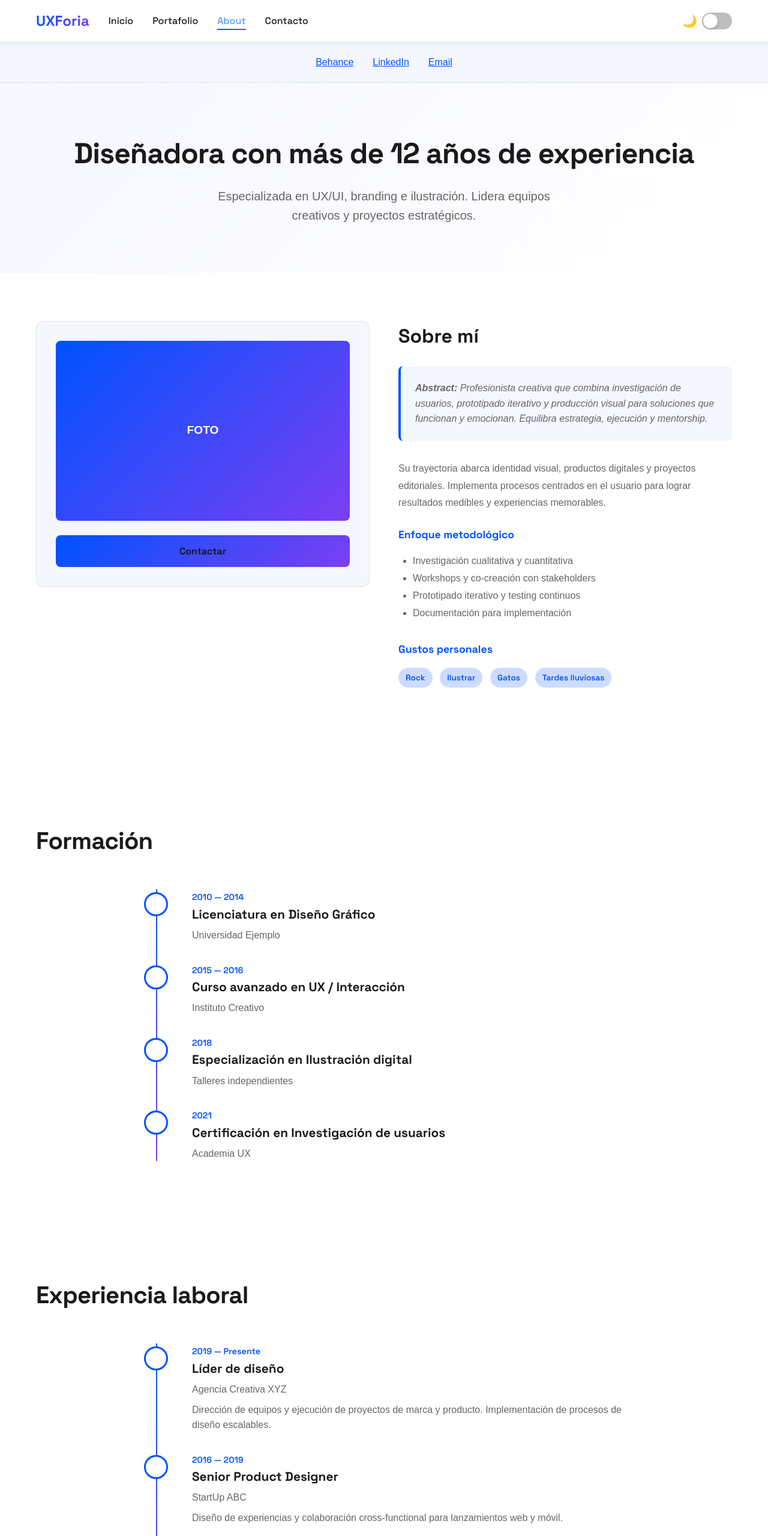
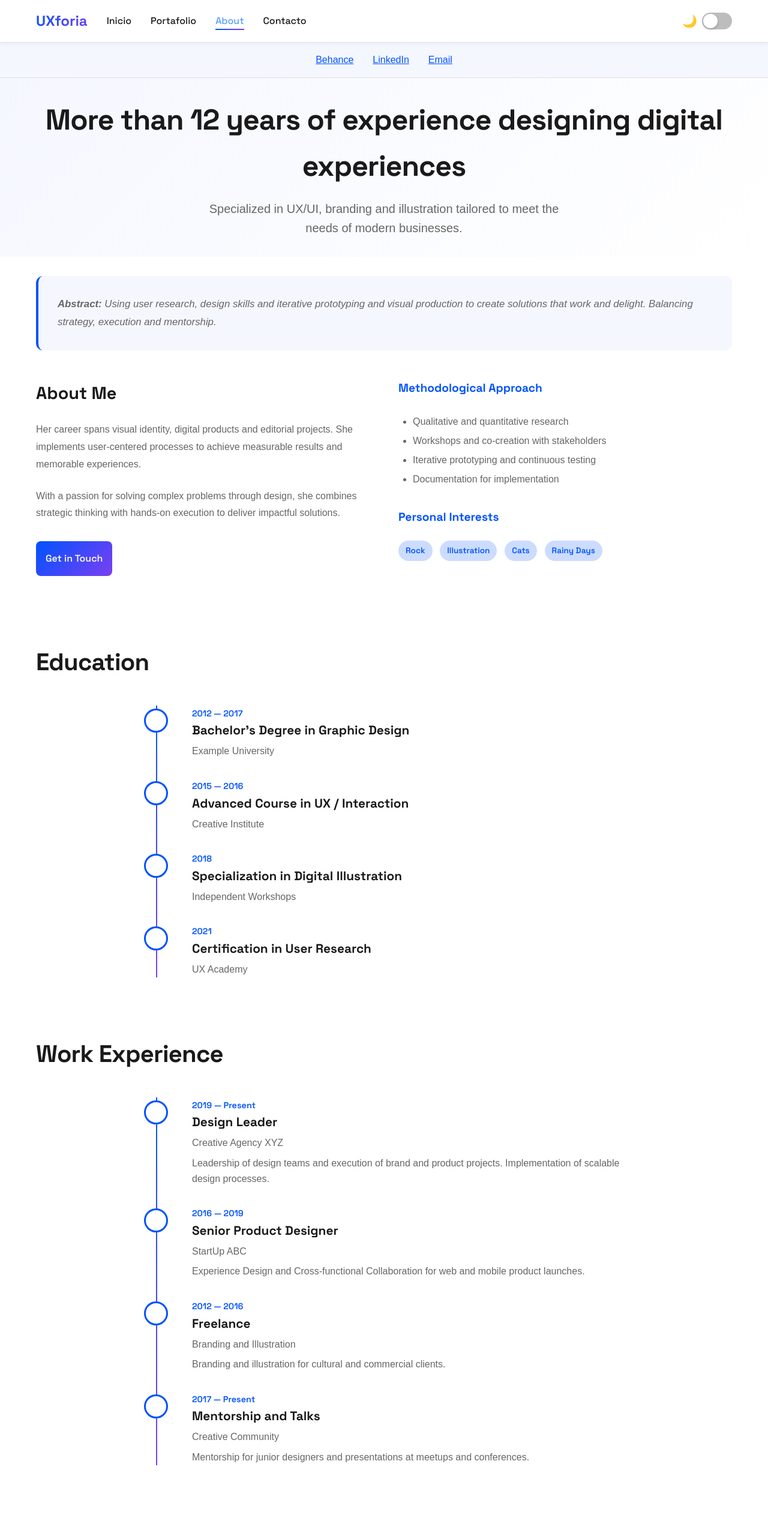
Before and after one commit to prismaticadiseno01-ux/mi-sitio, a plain HTML site: page about.html in a window 1280 px wide. Shown: the top 2560 px of the page at 60% size. Drawn offline with Linux system fonts and the light colour scheme; a web font is replaced by a local one.

Commit message:
git commit -m "Feat: Rediseñar página About con layout moderno sin foto placeholder
- Remover sección de foto placeholder anticuada
- Implementar layout limpio en dos columnas
- Mejorar jerarquía visual y espaciado
- Agregar abstract destacado en tarjeta
- Incluir metodología y intereses personales
- Mantener consistencia con estilos globales
- Agregar navegación y enlaces de contacto"

```diff
--- a/about.html
+++ b/about.html
@@ -3,7 +3,7 @@
 <head>
   <meta charset="utf-8" />
   <meta name="viewport" content="width=device-width,initial-scale=1" />
-  <title>About — Carolina Vargas</title>
+  <title>About — Diana Spencer</title>
   <link rel="stylesheet" href="styles.css">
 </head>
 <body>
@@ -11,7 +11,7 @@
   <nav class="navbar">
     <div class="container">
       <div class="navbar-left">
-        <a href="index.html" class="logo">UXForia</a>
+        <a href="index.html" class="logo">UXforia</a>
         <ul class="nav-links">
           <li><a href="index.html">Inicio</a></li>
           <li><a href="portfolio.html">Portafolio</a></li>
@@ -43,55 +43,54 @@
   <!-- ABOUT HERO -->
   <section class="about-hero">
     <div class="container">
-      <h1>Diseñadora con más de 12 años de experiencia</h1>
-      <p>Especializada en UX/UI, branding e ilustración. Lidera equipos creativos y proyectos estratégicos.</p>
+      <h1>More than 12 years of experience designing digital experiences</h1>
+      <p>Specialized in UX/UI, branding and illustration tailored to meet the needs of modern businesses.</p>
     </div>
   </section>
 
-  <!-- BIO & PHOTO SECTION -->
+  <!-- BIO SECTION -->
   <section class="bio">
     <div class="container">
-      <div style="display: grid; grid-template-columns: 1fr 1fr; gap: 3rem; align-items: start; margin-bottom: 4rem;">
-        <!-- PHOTO PLACEHOLDER -->
-        <div style="background: var(--bg-secondary); border: 1px solid var(--border-color); border-radius: 12px; padding: 2rem; text-align: center;">
-          <div style="width: 100%; height: 300px; background: linear-gradient(135deg, var(--primary-blue), var(--secondary-purple)); border-radius: 8px; display: flex; align-items: center; justify-content: center; color: white; font-weight: 700; font-size: 1.2rem; margin-bottom: 1.5rem;">
-            FOTO
-          </div>
-          <a href="mailto:contacto@ejemplo.com" class="cta-button" style="display: block; text-align: center;">Contactar</a>
-        </div>
-
-        <!-- BIO CONTENT -->
-        <div>
-          <h2 style="font-size: 2rem; margin-bottom: 1.5rem;">Sobre mí</h2>
-
-          <div style="background: var(--bg-secondary); padding: 1.5rem; border-radius: 8px; border-left: 4px solid var(--primary-blue); margin-bottom: 2rem;">
-            <p style="margin: 0; font-style: italic; color: var(--light-text);">
-              <strong>Abstract:</strong> Profesionista creativa que combina investigación de usuarios, prototipado iterativo y producción visual para soluciones que funcionan y emocionan. Equilibra estrategia, ejecución y mentorship.
+      <!-- ABSTRACT CARD -->
+      <div style="background: var(--bg-secondary); padding: 2rem; border-radius: 12px; border-left: 4px solid var(--primary-blue); margin-bottom: 3rem;">
+        <p style="margin: 0; font-style: italic; color: var(--light-text); font-size: 1.05rem; line-height: 1.8;">
+          <strong>Abstract:</strong> Using user research, design skills and iterative prototyping and visual production to create solutions that work and delight. Balancing strategy, execution and mentorship.
         </p>
       </div>
 
+      <!-- TWO COLUMN LAYOUT -->
+      <div style="display: grid; grid-template-columns: 1fr 1fr; gap: 3rem; margin-bottom: 3rem;">
+        <!-- LEFT COLUMN -->
+        <div>
+          <h2 style="font-size: 1.8rem; margin-bottom: 1.5rem; color: var(--dark-text);">About Me</h2>
+
           <p style="color: var(--light-text); line-height: 1.8; margin-bottom: 1.5rem;">
-            Su trayectoria abarca identidad visual, productos digitales y proyectos editoriales. Implementa procesos centrados en el usuario para lograr resultados medibles y experiencias memorables.
+            Her career spans visual identity, digital products and editorial projects. She implements user-centered processes to achieve measurable results and memorable experiences.
           </p>
 
-          <div style="margin-bottom: 2rem;">
-            <h3 style="color: var(--primary-blue); margin-bottom: 1rem; font-size: 1.1rem;">Enfoque metodológico</h3>
-            <ul style="color: var(--light-text); line-height: 1.8; padding-left: 1.5rem;">
-              <li>Investigación cualitativa y cuantitativa</li>
-              <li>Workshops y co-creación con stakeholders</li>
-              <li>Prototipado iterativo y testing continuos</li>
-              <li>Documentación para implementación</li>
-            </ul>
+          <p style="color: var(--light-text); line-height: 1.8; margin-bottom: 2rem;">
+            With a passion for solving complex problems through design, she combines strategic thinking with hands-on execution to deliver impactful solutions.
+          </p>
+
+          <a href="mailto:contacto@ejemplo.com" class="cta-button" style="display: inline-block;">Get in Touch</a>
         </div>
 
+        <!-- RIGHT COLUMN -->
         <div>
-            <h3 style="color: var(--primary-blue); margin-bottom: 1rem; font-size: 1.1rem;">Gustos personales</h3>
+          <h3 style="color: var(--primary-blue); margin-bottom: 1.5rem; font-size: 1.2rem;">Methodological Approach</h3>
+          <ul style="color: var(--light-text); line-height: 2; padding-left: 1.5rem; margin-bottom: 2rem;">
+            <li>Qualitative and quantitative research</li>
+            <li>Workshops and co-creation with stakeholders</li>
+            <li>Iterative prototyping and continuous testing</li>
+            <li>Documentation for implementation</li>
+          </ul>
+
+          <h3 style="color: var(--primary-blue); margin-bottom: 1.5rem; font-size: 1.2rem;">Personal Interests</h3>
           <div style="display: flex; gap: 0.8rem; flex-wrap: wrap;">
             <span class="project-type" style="background: rgba(0, 82, 255, 0.2); color: var(--primary-blue);">Rock</span>
-              <span class="project-type" style="background: rgba(0, 82, 255, 0.2); color: var(--primary-blue);">Ilustrar</span>
-              <span class="project-type" style="background: rgba(0, 82, 255, 0.2); color: var(--primary-blue);">Gatos</span>
-              <span class="project-type" style="background: rgba(0, 82, 255, 0.2); color: var(--primary-blue);">Tardes lluviosas</span>
-            </div>
+            <span class="project-type" style="background: rgba(0, 82, 255, 0.2); color: var(--primary-blue);">Illustration</span>
+            <span class="project-type" style="background: rgba(0, 82, 255, 0.2); color: var(--primary-blue);">Cats</span>
+            <span class="project-type" style="background: rgba(0, 82, 255, 0.2); color: var(--primary-blue);">Rainy Days</span>
           </div>
         </div>
       </div>
@@ -101,14 +100,14 @@
   <!-- EDUCATION SECTION -->
   <section class="education">
     <div class="container">
-      <h2>Formación</h2>
+      <h2>Education</h2>
       <div class="timeline">
         <div class="timeline-item">
           <div class="timeline-marker"></div>
           <div class="timeline-content">
-            <span class="year">2010 — 2014</span>
-            <h3>Licenciatura en Diseño Gráfico</h3>
-            <p>Universidad Ejemplo</p>
+            <span class="year">2012 — 2017</span>
+            <h3>Bachelor's Degree in Graphic Design</h3>
+            <p>Example University</p>
           </div>
         </div>
 
@@ -116,8 +115,8 @@
           <div class="timeline-marker"></div>
           <div class="timeline-content">
             <span class="year">2015 — 2016</span>
-            <h3>Curso avanzado en UX / Interacción</h3>
-            <p>Instituto Creativo</p>
+            <h3>Advanced Course in UX / Interaction</h3>
+            <p>Creative Institute</p>
           </div>
         </div>
 
@@ -125,8 +124,8 @@
           <div class="timeline-marker"></div>
           <div class="timeline-content">
             <span class="year">2018</span>
-            <h3>Especialización en Ilustración digital</h3>
-            <p>Talleres independientes</p>
+            <h3>Specialization in Digital Illustration</h3>
+            <p>Independent Workshops</p>
           </div>
         </div>
 
@@ -134,8 +133,8 @@
           <div class="timeline-marker"></div>
           <div class="timeline-content">
             <span class="year">2021</span>
-            <h3>Certificación en Investigación de usuarios</h3>
-            <p>Academia UX</p>
+            <h3>Certification in User Research</h3>
+            <p>UX Academy</p>
           </div>
         </div>
       </div>
@@ -145,15 +144,15 @@
   <!-- EXPERIENCE SECTION -->
   <section class="experience">
     <div class="container">
-      <h2>Experiencia laboral</h2>
+      <h2>Work Experience</h2>
       <div class="timeline">
         <div class="timeline-item">
           <div class="timeline-marker"></div>
           <div class="timeline-content">
-            <span class="year">2019 — Presente</span>
-            <h3>Líder de diseño</h3>
-            <p style="color: var(--light-text); margin-bottom: 0.5rem;">Agencia Creativa XYZ</p>
-            <p style="color: var(--light-text);">Dirección de equipos y ejecución de proyectos de marca y producto. Implementación de procesos de diseño escalables.</p>
+            <span class="year">2019 — Present</span>
+            <h3>Design Leader</h3>
+            <p style="color: var(--light-text); margin-bottom: 0.5rem;">Creative Agency XYZ</p>
+            <p style="color: var(--light-text);">Leadership of design teams and execution of brand and product projects. Implementation of scalable design processes.</p>
           </div>
         </div>
 
@@ -163,7 +162,7 @@
             <span class="year">2016 — 2019</span>
             <h3>Senior Product Designer</h3>
             <p style="color: var(--light-text); margin-bottom: 0.5rem;">StartUp ABC</p>
-            <p style="color: var(--light-text);">Diseño de experiencias y colaboración cross‑functional para lanzamientos web y móvil.</p>
+            <p style="color: var(--light-text);">Experience Design and Cross-functional Collaboration for web and mobile product launches.</p>
           </div>
         </div>
 
@@ -172,18 +171,18 @@
           <div class="timeline-content">
             <span class="year">2012 — 2016</span>
             <h3>Freelance</h3>
-            <p style="color: var(--light-text); margin-bottom: 0.5rem;">Proyectos diversos</p>
-            <p style="color: var(--light-text);">Branding, ilustración y diseño editorial para clientes culturales y comerciales.</p>
+            <p style="color: var(--light-text); margin-bottom: 0.5rem;">Branding and Illustration</p>
+            <p style="color: var(--light-text);">Branding and illustration for cultural and commercial clients.</p>
           </div>
         </div>
 
         <div class="timeline-item">
           <div class="timeline-marker"></div>
           <div class="timeline-content">
-            <span class="year">2017 — Presente</span>
-            <h3>Mentoría y charlas</h3>
-            <p style="color: var(--light-text); margin-bottom: 0.5rem;">Comunidad creativa</p>
-            <p style="color: var(--light-text);">Mentoría a diseñadores junior y ponencias en meetups y conferencias.</p>
+            <span class="year">2017 — Present</span>
+            <h3>Mentorship and Talks</h3>
+            <p style="color: var(--light-text); margin-bottom: 0.5rem;">Creative Community</p>
+            <p style="color: var(--light-text);">Mentorship for junior designers and presentations at meetups and conferences.</p>
           </div>
         </div>
       </div>
@@ -193,7 +192,7 @@
   <!-- FOOTER -->
   <footer class="footer">
     <div class="container">
-      <p>&copy; 2024 Carolina Vargas. Todos los derechos reservados.</p>
+      <p>&copy; 2026 Diana Spencer. All rights reserved.</p>
     </div>
   </footer>
 
--- a/styles.css
+++ b/styles.css
@@ -191,7 +191,7 @@ body.dark-mode .nav-links a.active {
 
 /* ===== HERO SECTION ===== */
 .hero {
-    padding: 100px 20px;
+    padding: 32px 32px;
     background: linear-gradient(135deg, var(--bg-secondary) 0%, var(--bg-primary) 100%);
     transition: var(--transition);
 }
@@ -225,7 +225,7 @@ body.dark-mode .nav-links a.active {
 .cta-button,
 .cta-button-secondary {
     display: inline-block;
-    padding: 14px 40px;
+    padding: 16px 16px;
     border-radius: 8px;
     font-weight: 600;
     font-family: var(--font-display);
@@ -238,7 +238,7 @@ body.dark-mode .nav-links a.active {
 
 .cta-button {
     background: linear-gradient(135deg, var(--primary-blue), var(--secondary-purple));
-    color: var(--button-text-dark);
+    color: var(--light-white);
 }
 
 .cta-button:hover {
@@ -262,7 +262,8 @@ body.dark-mode .nav-links a.active {
 
 /* ===== SERVICES SECTION ===== */
 .services {
-    padding: 80px 20px;
+    margin: 16px 16px;
+    padding: 32px 32px;
     background: var(--bg-primary);
     transition: var(--transition);
 }
@@ -271,7 +272,7 @@ body.dark-mode .nav-links a.active {
     text-align: center;
     font-size: 2.5rem;
     font-family: var(--font-display);
-    margin-bottom: 4rem;
+    margin-bottom: 2.5rem;
     color: var(--dark-text);
     letter-spacing: -0.02em;
 }
@@ -283,8 +284,8 @@ body.dark-mode .nav-links a.active {
 }
 
 .service-card {
-    padding: 2.5rem;
-    border-radius: 12px;
+    padding: 2rem;
+    border-radius:8px;
     background: var(--bg-secondary);
     border: 1px solid var(--border-color);
     transition: var(--transition);
@@ -317,7 +318,7 @@ body.dark-mode .nav-links a.active {
 
 /* ===== CTA SECTION ===== */
 .cta-section {
-    padding: 80px 20px;
+    padding: 32px 32px;
     background: linear-gradient(135deg, var(--primary-blue) 0%, var(--secondary-purple) 100%);
     text-align: center;
     color: white;
@@ -342,7 +343,7 @@ body.dark-mode .nav-links a.active {
 /* ===== ABOUT PAGE ===== */
 .social-top {
     background: var(--bg-secondary);
-    padding: 20px;
+    padding: 16px;
     border-bottom: 1px solid var(--border-color);
     transition: var(--transition);
 }
@@ -367,7 +368,7 @@ body.dark-mode .nav-links a.active {
 }
 
 .about-hero {
-    padding: 80px 20px;
+    padding: 32px 32px;
     text-align: center;
     background: linear-gradient(135deg, var(--bg-secondary) 0%, var(--bg-primary) 100%);
     transition: var(--transition);
@@ -391,7 +392,7 @@ body.dark-mode .nav-links a.active {
 }
 
 .bio {
-    padding: 80px 20px;
+    padding: 32px 32px;
     background: var(--bg-primary);
     transition: var(--transition);
 }
@@ -420,7 +421,7 @@ body.dark-mode .nav-links a.active {
 
 /* ===== VALUES SECTION ===== */
 .values {
-    padding: 80px 20px;
+    padding: 32px 32px;
     background: var(--bg-secondary);
     transition: var(--transition);
 }
@@ -429,7 +430,7 @@ body.dark-mode .nav-links a.active {
     text-align: center;
     font-size: 2.5rem;
     font-family: var(--font-display);
-    margin-bottom: 4rem;
+    margin-bottom: 2.5rem;
     color: var(--dark-text);
     letter-spacing: -0.02em;
 }
@@ -471,7 +472,7 @@ body.dark-mode .nav-links a.active {
 /* ===== TIMELINE ===== */
 .education,
 .experience {
-    padding: 80px 20px;
+    padding: 32px 32px;
     background: var(--bg-primary);
     transition: var(--transition);
 }
@@ -480,7 +481,7 @@ body.dark-mode .nav-links a.active {
 .experience h2 {
     font-size: 2.5rem;
     font-family: var(--font-display);
-    margin-bottom: 3rem;
+    margin-bottom: 2.5rem;
     color: var(--dark-text);
     letter-spacing: -0.02em;
 }
@@ -542,7 +543,7 @@ body.dark-mode .nav-links a.active {
 
 /* ===== WORK PAGE ===== */
 .work-hero {
-    padding: 80px 20px;
+    padding: 32px 32px;
     text-align: center;
     background: linear-gradient(135deg, var(--bg-secondary) 0%, var(--bg-primary) 100%);
     transition: var(--transition);
@@ -566,7 +567,7 @@ body.dark-mode .nav-links a.active {
 }
 
 .portfolio {
-    padding: 80px 20px;
+    padding: 32px 32px;
     background: var(--bg-primary);
     transition: var(--transition);
 }
@@ -575,7 +576,7 @@ body.dark-mode .nav-links a.active {
     text-align: center;
     font-size: 2.5rem;
     font-family: var(--font-display);
-    margin-bottom: 4rem;
+    margin-bottom: 2.5rem;
     color: var(--dark-text);
     letter-spacing: -0.02em;
 }
@@ -659,7 +660,7 @@ body.dark-mode .nav-links a.active {
 
 /* ===== CONTACT PAGE ===== */
 .contact-hero {
-    padding: 80px 20px;
+    padding: 32px 32px;
     text-align: center;
     background: linear-gradient(135deg, var(--bg-secondary) 0%, var(--bg-primary) 100%);
     transition: var(--transition);
@@ -683,7 +684,7 @@ body.dark-mode .nav-links a.active {
 }
 
 .contact-section {
-    padding: 80px 20px;
+    padding: 32px 32px;
     background: var(--bg-primary);
     transition: var(--transition);
 }
```
Also changed, not shown: contact.html (+5 -5 lines), index.html (+3 -3 lines). Lines whose indentation alone changed are shown as unchanged.
